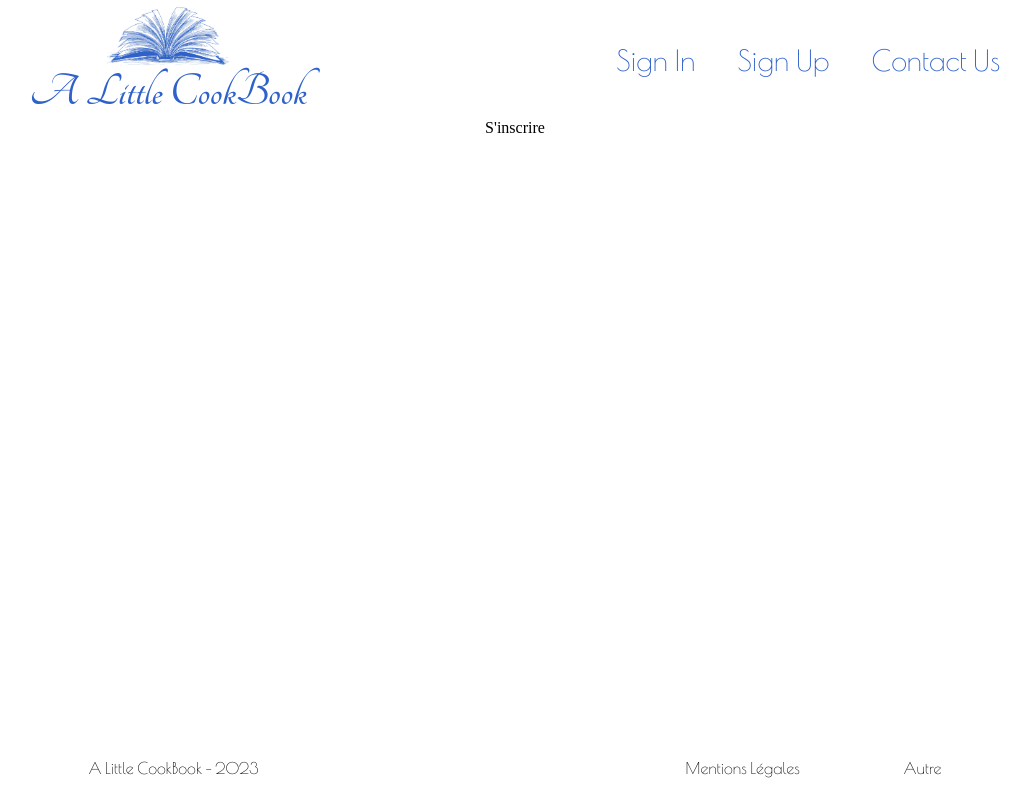
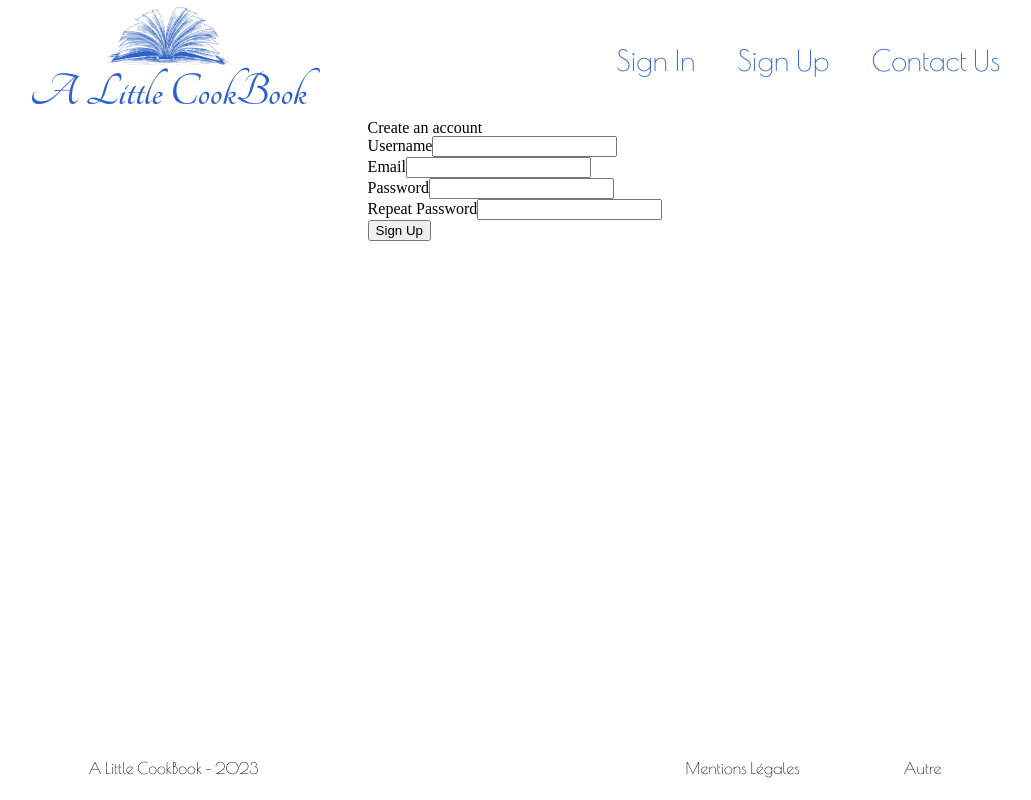
Before and after one commit to ElsaLecureux/ALittleCookbook, a React (Create React App) app: page /signuP in a window 1280 px wide. Shown: the whole page, without its empty margins (125-1156 px from the left). Built offline with nearby package versions, Linux system fonts and the light colour scheme.

Commit message:
adding forms to Contact, SignIn and SignUp

```diff
--- a/src/components/Contact/Contact.js
+++ b/src/components/Contact/Contact.js
@@ -1,9 +1,31 @@
 import './Contact.scss';
 
 function contact() {
+  const sendEmail = (e) => {
+    e.preventDefault();
+    console.log('inside sendEmail');
+  }
   return (
     <div className="contact_container">
         <h1>Contact us</h1>
+       <form action="" method="post" onSubmit={sendEmail}>
+          <div>
+            <label htmlFor="">Your Email
+            </label>
+            <input type="text" />
+          </div>
+          <div>
+            <label htmlFor=""> Your reason to contact us
+            </label>
+            <input type="text" />
+          </div>
+          <div>
+            <label htmlFor=""> Your message
+            </label>
+            <textarea type="text" rows = "10" cols="50"/>
+          </div>
+          <input type="submit" value="Send"/>
+        </form>
     </div>
   );
 }
--- a/src/components/Recipe/Recipe.js
+++ b/src/components/Recipe/Recipe.js
@@ -78,7 +78,7 @@ function Recipe() {
               </ul>
             </div>
               ): (
-                <h3>Sorry this recipe is still incomplete, we are still working on it</h3>
+                <h3>Sorry this recipe is incomplete, we are still working on it</h3>
               )}
               </div>
       </div>
--- a/src/components/Recipe/Recipe.scss
+++ b/src/components/Recipe/Recipe.scss
@@ -89,10 +89,11 @@
             display: flex;
             font-size: 1.2rem;
             .instructions-titles-list{
+                display: flex;
+                flex-direction: column;
+                justify-content: space-around;
                 .instruction-title{
-                    display: flex;
-                    flex-direction: column;
-                    justify-content: space-around;
+
                     margin-right: 1rem;
                 }
             }
--- a/src/components/Signin/Signin.js
+++ b/src/components/Signin/Signin.js
@@ -1,9 +1,23 @@
 import './Signin.scss';
 
 function Signin() {
+  const signInUser =  async (e) => {
+    e.preventDefault();
+    console.log('inside signInUser');
+  }
   return (
     <div className="signin_container content">
-       se connecter
+       <form action="" method="post" onSubmit={signInUser}>
+        <div>
+            <label htmlFor="">Email</label>
+            <input type="text" />
+        </div>
+        <div>
+            <label htmlFor="">Password</label>
+            <input type="text" />
+        </div>
+        <input type="submit" value="Sign In"/>
+       </form>
     </div>
   );
 }
--- a/src/components/Signup/Signup.js
+++ b/src/components/Signup/Signup.js
@@ -1,9 +1,32 @@
 import './Signup.scss';
 
 function Signup() {
+  const signUpUser = (e) => {
+    e.preventDefault();
+    console.log('inside signUpUser');
+  }
   return (
     <div className="Signup_container content">
-       S'inscrire
+    <h1>Create an account</h1>
+     <form action="" method="post" onSubmit={signUpUser}>
+      <div>
+          <label htmlFor="">Username</label>
+          <input type="text" />
+      </div>
+      <div>
+          <label htmlFor="">Email</label>
+          <input type="text" />
+      </div>
+      <div>
+          <label htmlFor="">Password</label>
+          <input type="text" />
+      </div>
+        <div>
+          <label htmlFor="">Repeat Password</label>
+          <input type="text" />
+        </div>
+        <input type="submit" value="Sign Up"/>
+     </form>
     </div>
   );
 }
```
